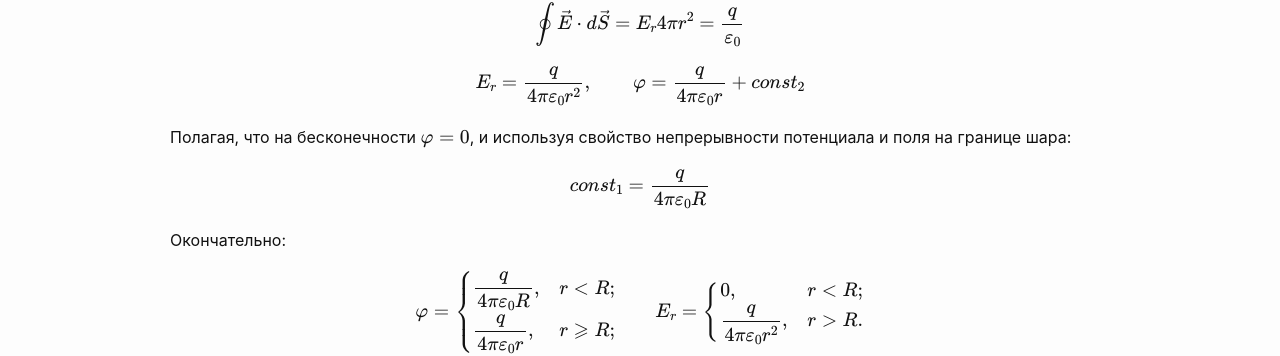
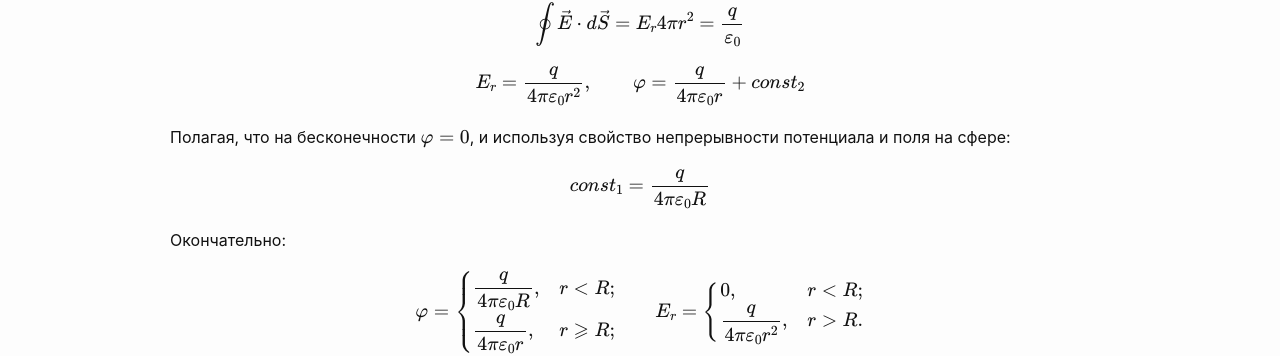
Before and after one commit to sputnikas/sputnikas.github.io, a Jekyll site: the page built from _problems/batygyn_1970/77.md, in a window 1280 px wide. Shown: the part 577-933 px from the top of the page. Built offline with Jekyll 4.4.1, drawn with Linux system fonts in a browser that asks for light colours; formulas are drawn with MathJax 3; a script that is not in the unit is left out.

Commit message:
84 added

```diff
--- a/_problems/batygyn_1970/77.md
+++ b/_problems/batygyn_1970/77.md
@@ -28,7 +28,7 @@ $$
 E_r = \frac{q}{4\pi\varepsilon_0 r^2}, \qquad \varphi = \frac{q}{4\pi\varepsilon_0 r} + const_2
 $$
 
-Полагая, что на бесконечности $\varphi = 0$, и используя свойство непрерывности потенциала и поля на границе шара:
+Полагая, что на бесконечности $\varphi = 0$, и используя свойство непрерывности потенциала и поля на сфере:
 
 $$
 const_1 = \frac{q}{4\pi\varepsilon_0 R}
```
Also changed, not shown: _problems/batygyn_1970/83.md (+1 -1 lines), _problems/batygyn_1970/84.md (added, +29 -0 lines), 1 other file.
